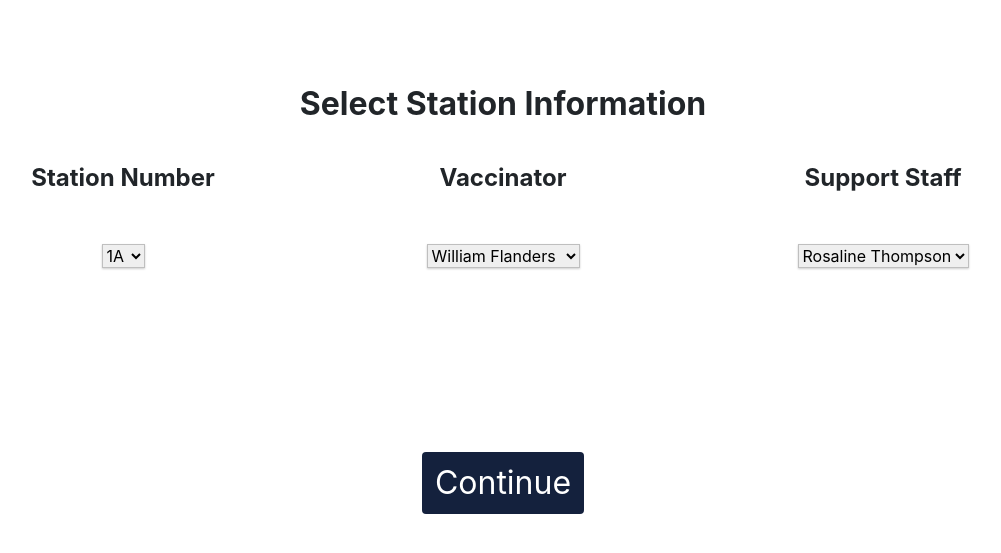
After one commit to andrewk0506/singledate-vms, a Django app: template vms/templates/select-staff.html in a window 1280 px wide. The commit adds this page. Shown: the top 553 px of the page, without its empty margins (137-1138 px from the left). Run offline with Django 3.2, Linux system fonts and the light colour scheme; the template is opened without the code that fills it, so the values that code supplies are empty; some libraries are stand-ins or nearby versions.

Commit message:
added login, role select, staff select, and appointment table page

```diff
--- a/vms/static/css/main.css
+++ b/vms/static/css/main.css
@@ -35,6 +35,9 @@
 	font-size: 1.5em;
 	font-weight: 500;
 }
+.description{
+	font-size: 1.5em;
+}
 
 #page-form  textarea {
 	box-shadow: inset 0 2px 4px 0 rgba(0,0,0,0.2);
@@ -45,6 +48,76 @@
 	box-shadow: 0 1px 2px 0 rgba(0,0,0,0.2);
 	border: 1px solid rgba(0,0,0,0.2);
 }
+
+.input-form{
+	background-color: #F3F3F3;
+	box-shadow: 1px 2px;
+	font-size: 1.5em;
+}
+
+#forgot-creds{
+	color: #004BBB;
+	text-decoration: underline;
+	font-size: 1.2em;
+	cursor: pointer;
+}
+
+.button-decoration{
+	font-size: 2em;
+}
+
+.description-smaller{
+	font-size: 1.2em;
+}
+
+.appt-row{
+	padding-top: .5vh;
+}
+
+.navy-background{
+	padding-top: 0.5vh;
+	background-color:#004BBB
+}
+
+#choose-role{
+	padding-top: 15vh;
+}
+
+#continue-main{
+	padding-top: 15vh;
+}
+
+#staff-signIn{
+	font-size: 2em;
+}
+
+.table-title{
+	font-size: 1.3em;
+}
+
+.red-background{
+	background-color:rgb(244,0,0, 0.7);
+}
+.green-background{
+	background-color:rgb(0,244,0, 0.7);
+}
+
+.info-row{
+	color: black;
+}
+
+.pad-bottom{
+	padding-bottom: 1.0vh;
+}
+
+.email-group{
+	padding-bottom: 3vh;
+}
+
+.bold{
+	font-weight: bold;
+}
+
 
 #page-form-header {
 	font-size: 2em;
--- /dev/null
+++ b/vms/templates/select-staff.html
@@ -0,0 +1,104 @@
+<!DOCTYPE html>
+<html lang="en">
+
+<head>
+	<link rel="stylesheet" href="https://stackpath.bootstrapcdn.com/bootstrap/5.0.0-alpha2/css/bootstrap.min.css"
+		integrity="sha384-DhY6onE6f3zzKbjUPRc2hOzGAdEf4/Dz+WJwBvEYL/lkkIsI3ihufq9hk9K4lVoK" crossorigin="anonymous">
+	<link rel="stylesheet" href="/vms/static/css/main.css">
+
+	<title>Staff Selection</title>
+
+	<meta charset="UTF-8">
+	<meta http-equiv="X-UA-Compatible" content="IE=edge">
+	<meta name="viewport" content="width=device-width, initial-scale=1.0">
+	<title></title>
+</head>
+
+<body>
+
+	<div class="container" id="page-form-container">
+		<div class="row">
+			<div class="col-12 text-center">
+				<div id="page-form-header">
+					Select Station Information
+				</div>
+			</div>
+		</div>
+
+		<div class="row text-center">
+			<div class="col-4">
+				<div class="description bold">Station Number</div>
+				<form id="page-form">
+					<!--Administration method-->
+					<div class="row m-3">
+						<div class="col-md-12">
+							<!--Source: https://www.cdc.gov/vaccines/hcp/admin/administer-vaccines.html-->
+							<select id="stationNumber" class="form-select">
+								<option selected>1A</option>
+								<option>2A</option>
+								<option>3A</option>
+								<option>1B</option>
+								<option>2B</option>
+							</select>
+						</div>
+					</div>
+					<br />
+					<br />
+				</form>
+			</div>
+			<div class="col-4">
+				<div class="description bold">Vaccinator</div>
+				<form id="page-form">
+					<!--Administration method-->
+					<div class="row m-3">
+						<div class="col-md-12">
+							<!--Source: https://www.cdc.gov/vaccines/hcp/admin/administer-vaccines.html-->
+							<select id="vaccinator-select" class="form-select">
+								<option selected>William Flanders</option>
+								<option>Charlie Boggart</option>
+								<option>Sydney O'Donnel</option>
+								<option>Caroline Murphy</option>
+								<option>Theresa Williams</option>
+							</select>
+						</div>
+					</div>
+					<br />
+					<br />
+				</form>
+			</div>
+			<div class="col-4">
+				<div class="description bold">Support Staff</div>
+				<form id="page-form">
+					<!--Administration method-->
+					<div class="row m-3">
+						<div class="col-md-12">
+							<!--Source: https://www.cdc.gov/vaccines/hcp/admin/administer-vaccines.html-->
+							<select id="staff-select" class="form-select">
+								<option selected>Rosaline Thompson</option>
+								<option>Gertrude Connors</option>
+								<option>Anisha Huddle</option>
+								<option>Thomas Yeomans</option>
+								<option>Michael Stopka</option>
+							</select>
+						</div>
+					</div>
+					<br />
+					<br />
+				</form>
+			</div>
+		</div>
+		<div class = "row" id = "continue-main">
+			<div class="col-12 text-center">
+				<div class="row justify-content-center">
+					<div class="col-md-6 align-self-center">
+						<button type="button" id="continue-button" class="button-decoration btn mb-3 form-button"
+							onclick="setUpLoaderUntilSuccess()">Continue</button>
+					</div>
+				</div>
+			</div>
+		</div>
+	</div>
+
+</body>
+
+</html>
```
Also changed, not shown: vms/templates/admin-login.html (added, +69 -0 lines), vms/templates/role-selection.html (added, +60 -0 lines), vms/templates/todays-appts.html (added, +95 -0 lines), vms/templates/staff-sign-in.html (deleted).
